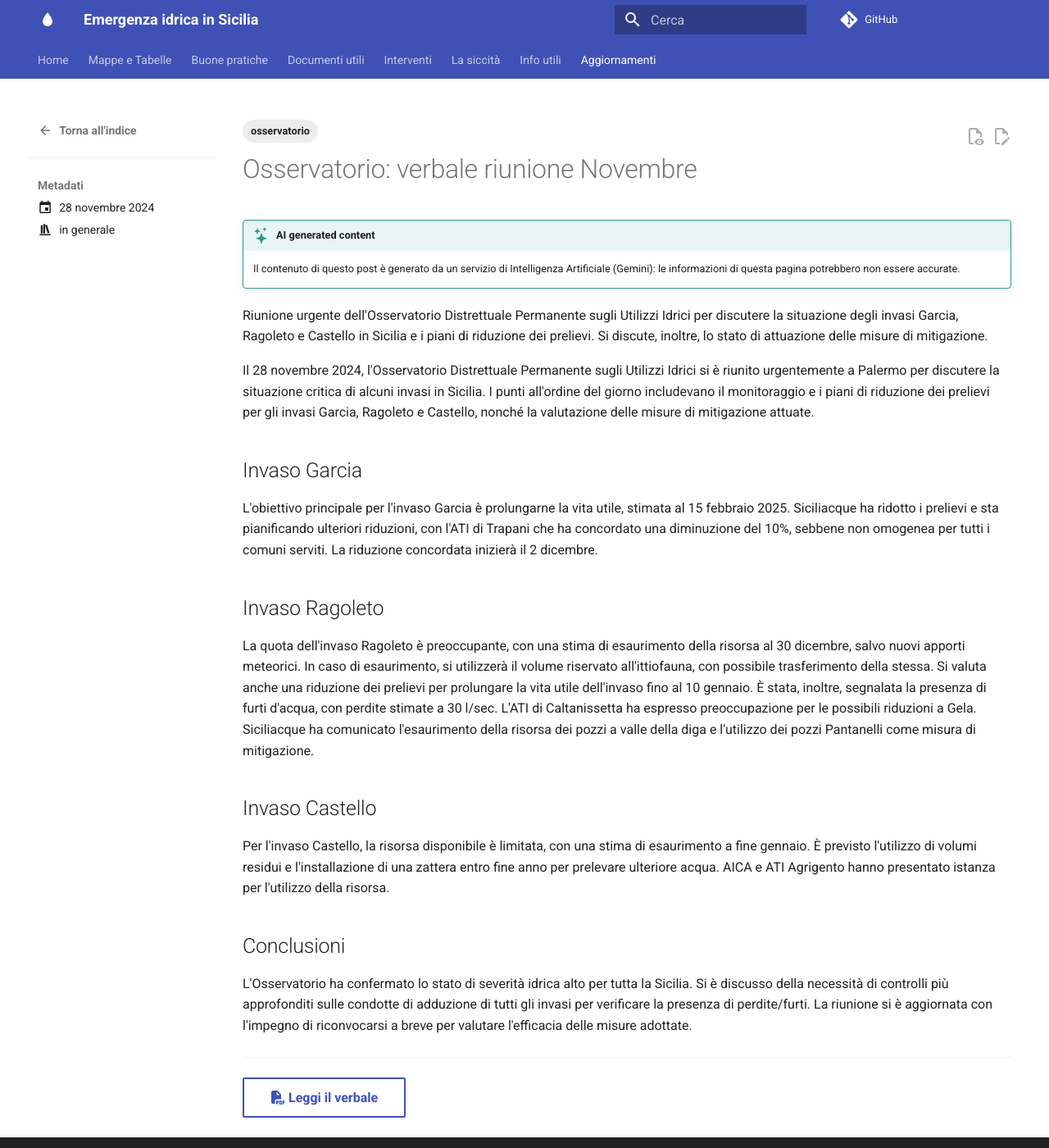
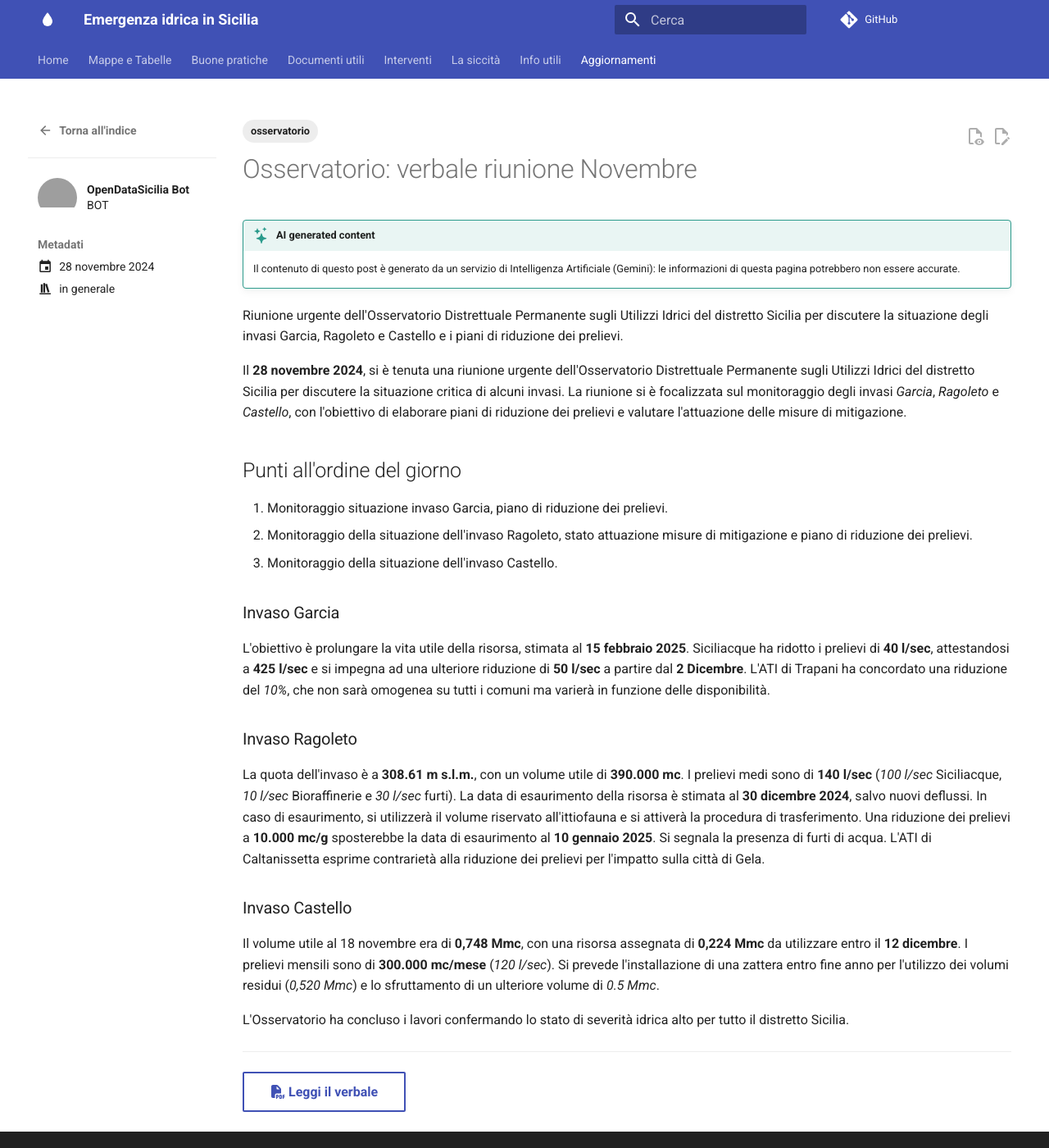
Before and after one commit to opendatasicilia/emergenza-idrica-sicilia, an MkDocs documentation site: the page built from docs/aggiornamenti/articoli/annuncio/verbale_2024-11-28.md, in a window 1280 px wide and 1400 px high. Shown: the whole window at 82% size. Built offline with MkDocs 1.6.1 and Material for MkDocs 9.7.7, drawn with Linux system fonts in a browser that asks for light colours; comment, search, counter and statistics services are not loaded; grey boxes are pictures that could not be loaded.

```diff
--- a/docs/aggiornamenti/articoli/annuncio/verbale_2024-11-28.md
+++ b/docs/aggiornamenti/articoli/annuncio/verbale_2024-11-28.md
@@ -1,40 +1,47 @@
 ---
 date: 2024-11-28
 title: "Osservatorio: verbale riunione Novembre"
+authors:
+    - odsbot
 hide:
-- navigation
-- toc
+    - navigation
+    - toc
 categories:
-- generale
+    - generale
 tags:
-- osservatorio
+    - osservatorio
 ---
 
 !!! asterisk "AI generated content"
 
     Il contenuto di questo post è generato da un servizio di Intelligenza Artificiale (Gemini): le informazioni di questa pagina potrebbero non essere accurate.
 
-Riunione urgente dell'Osservatorio Distrettuale Permanente sugli Utilizzi Idrici per discutere la situazione degli invasi Garcia, Ragoleto e Castello in Sicilia e i piani di riduzione dei prelievi. Si discute, inoltre, lo stato di attuazione delle misure di mitigazione.
+Riunione urgente dell'Osservatorio Distrettuale Permanente sugli Utilizzi Idrici del distretto Sicilia per discutere la situazione degli invasi Garcia, Ragoleto e Castello e i piani di riduzione dei prelievi.
 
 <!-- more -->
 
-Il 28 novembre 2024, l'Osservatorio Distrettuale Permanente sugli Utilizzi Idrici si è riunito urgentemente a Palermo per discutere la situazione critica di alcuni invasi in Sicilia.  I punti all'ordine del giorno includevano il monitoraggio e i piani di riduzione dei prelievi per gli invasi Garcia, Ragoleto e Castello, nonché la valutazione delle misure di mitigazione attuate.
+Il **28 novembre 2024**, si è tenuta una riunione urgente dell'Osservatorio Distrettuale Permanente sugli Utilizzi Idrici del distretto Sicilia per discutere la situazione critica di alcuni invasi.  La riunione si è focalizzata sul monitoraggio degli invasi *Garcia*, *Ragoleto* e *Castello*, con l'obiettivo di elaborare piani di riduzione dei prelievi e valutare l'attuazione delle misure di mitigazione.
 
-## Invaso Garcia
+## Punti all'ordine del giorno
 
-L'obiettivo principale per l'invaso Garcia è prolungarne la vita utile, stimata al 15 febbraio 2025. Siciliacque ha ridotto i prelievi e sta pianificando ulteriori riduzioni, con l'ATI di Trapani che ha concordato una diminuzione del 10%, sebbene non omogenea per tutti i comuni serviti.  La riduzione concordata inizierà il 2 dicembre.
+1. Monitoraggio situazione invaso Garcia, piano di riduzione dei prelievi.
+2. Monitoraggio della situazione dell'invaso Ragoleto, stato attuazione misure di mitigazione e piano di riduzione dei prelievi.
+3. Monitoraggio della situazione dell'invaso Castello.
 
-## Invaso Ragoleto
+### Invaso Garcia
 
-La quota dell'invaso Ragoleto è preoccupante, con una stima di esaurimento della risorsa al 30 dicembre, salvo nuovi apporti meteorici.  In caso di esaurimento, si utilizzerà il volume riservato all'ittiofauna, con possibile trasferimento della stessa.  Si valuta anche una riduzione dei prelievi per prolungare la vita utile dell'invaso fino al 10 gennaio.  È stata, inoltre, segnalata la presenza di furti d'acqua, con perdite stimate a 30 l/sec.  L'ATI di Caltanissetta ha espresso preoccupazione per le possibili riduzioni a Gela. Siciliacque ha comunicato l'esaurimento della risorsa dei pozzi a valle della diga e l'utilizzo dei pozzi Pantanelli come misura di mitigazione.
+L'obiettivo è prolungare la vita utile della risorsa, stimata al **15 febbraio 2025**. Siciliacque ha ridotto i prelievi di **40 l/sec**, attestandosi a **425 l/sec** e si impegna ad una ulteriore riduzione di **50 l/sec** a partire dal **2 Dicembre**.  L'ATI di Trapani ha concordato una riduzione del *10%*, che non sarà omogenea su tutti i comuni ma varierà in funzione delle disponibilità.
 
-## Invaso Castello
+### Invaso Ragoleto
 
-Per l'invaso Castello, la risorsa disponibile è limitata, con una stima di esaurimento a fine gennaio.  È previsto l'utilizzo di volumi residui e l'installazione di una zattera entro fine anno per prelevare ulteriore acqua. AICA e ATI Agrigento hanno presentato istanza per l'utilizzo della risorsa.
+La quota dell'invaso è a **308.61 m s.l.m.**, con un volume utile di **390.000 mc**. I prelievi medi sono di **140 l/sec** (*100 l/sec* Siciliacque, *10 l/sec* Bioraffinerie e *30 l/sec* furti).  La data di esaurimento della risorsa è stimata al **30 dicembre 2024**, salvo nuovi deflussi. In caso di esaurimento, si utilizzerà il volume riservato all'ittiofauna e si attiverà la procedura di trasferimento.  Una riduzione dei prelievi a **10.000 mc/g** sposterebbe la data di esaurimento al **10 gennaio 2025**.  Si segnala la presenza di furti di acqua.  L'ATI di Caltanissetta esprime contrarietà alla riduzione dei prelievi per l'impatto sulla città di Gela.
 
-## Conclusioni
+### Invaso Castello
 
-L'Osservatorio ha confermato lo stato di severità idrica alto per tutta la Sicilia. Si è discusso della necessità di controlli più approfonditi sulle condotte di adduzione di tutti gli invasi per verificare la presenza di perdite/furti.  La riunione si è aggiornata con l'impegno di riconvocarsi a breve per valutare l'efficacia delle misure adottate.
+Il volume utile al 18 novembre era di **0,748 Mmc**, con una risorsa assegnata di **0,224 Mmc** da utilizzare entro il **12 dicembre**. I prelievi mensili sono di **300.000 mc/mese** (*120 l/sec*). Si prevede l'installazione di una zattera entro fine anno per l'utilizzo dei volumi residui (*0,520 Mmc*) e lo sfruttamento di un ulteriore volume di *0.5 Mmc*.
+
+L'Osservatorio ha concluso i lavori confermando lo stato di severità idrica alto per tutto il distretto Sicilia.
+
 
 ---
-[:fontawesome-solid-file-pdf: Leggi il verbale](https://raw.githubusercontent.com/opendatasicilia/emergenza-idrica-sicilia/refs/heads/main/./risorse/pdf/Verbali/verbale_2024-11-28.pdf){ .md-button }
+[:fontawesome-solid-file-pdf: Leggi il verbale](https://www.regione.sicilia.it/sites/default/files/2024-12/0_Verbale_OPUI_28_novembre_2024.pdf){ .md-button }
--- a/mkdocs.yml
+++ b/mkdocs.yml
@@ -73,7 +73,7 @@ plugins:
     post_slugify_separator: "-"
     categories_toc: false
     pagination_per_page: 5
-    authors: false
+    authors: true
     post_url_date_format: yyyy/MM/dd
     post_slugify: !!python/object/apply:pymdownx.slugs.slugify
       kwds:
```
Also changed, not shown: docs/aggiornamenti/.authors.yml (added, +5 -0 lines), docs/aggiornamenti/articoli/annuncio/verbale_osservatorio_fine_ottobre.md (+1 -1 lines), docs/aggiornamenti/index.md (+2 -2 lines), risorse/blog_post_verbale_template.md (+6 -4 lines), 1 other file.
